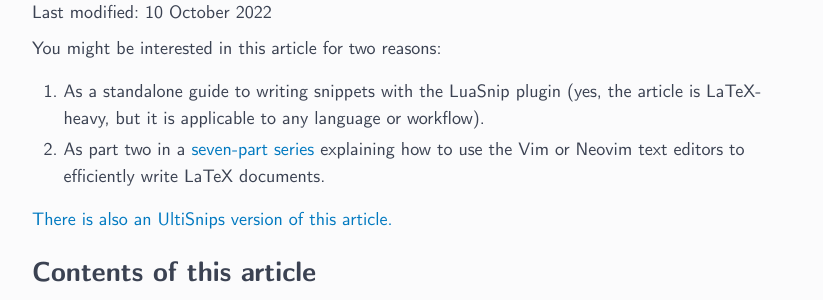
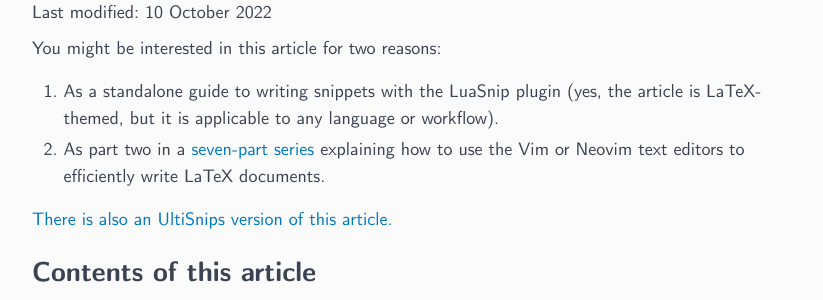
Before and after one commit to ejmastnak/ejmastnak.github.io, a Jekyll site: the page built from tutorials/vim-latex/luasnip.md, in a window 1280 px wide and 900 px high. Shown: the part 265-565 px from the top of the window, without its empty margins (228-1051 px from the left). Built offline with Jekyll 4.4.1, drawn with Linux system fonts in a browser that asks for light colours.

Commit message:
(luasnip): small wording change

```diff
--- a/tutorials/vim-latex/luasnip.md
+++ b/tutorials/vim-latex/luasnip.md
@@ -19,7 +19,7 @@ date_last_mod: 2022-10-10 19:35:21 +0200
 
 You might be interested in this article for two reasons:
 
-1. As a standalone guide to writing snippets with the LuaSnip plugin (yes, the article is LaTeX-heavy, but it is applicable to any language or workflow).
+1. As a standalone guide to writing snippets with the LuaSnip plugin (yes, the article is LaTeX-themed, but it is applicable to any language or workflow).
 1. As part two in a [seven-part series]({% link tutorials/vim-latex/intro.md %}) explaining how to use the Vim or Neovim text editors to efficiently write LaTeX documents.
 
 [There is also an UltiSnips version of this article.]({% link tutorials/vim-latex/ultisnips.md %})
```
